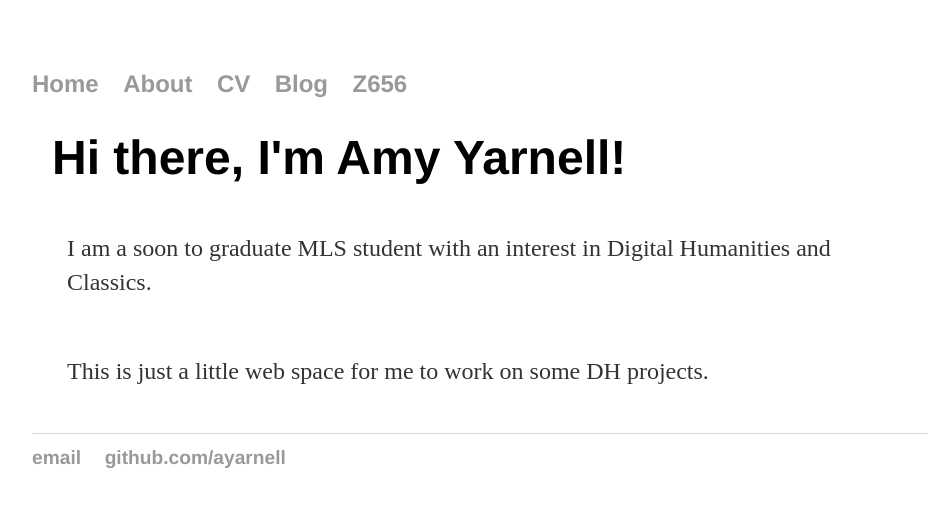
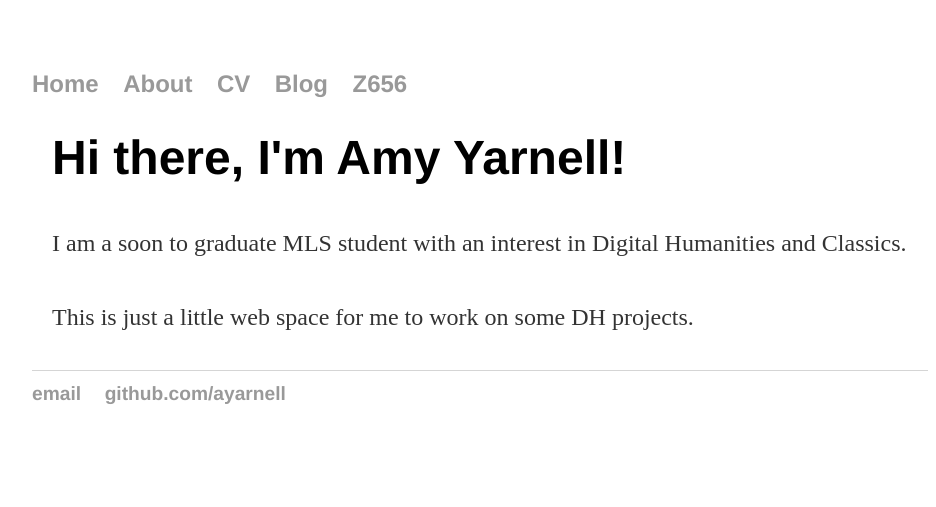
Before and after one commit to ayarnell/ayarnell.github.io, a Jekyll site: the page built from index.html, in a window 1280 px wide. Shown: the top 507 px of the page, without its empty margins (160-1096 px from the left). Built offline with Jekyll 4.4.1, drawn with Linux system fonts in a browser that asks for light colours.

Commit message:
Update main.css

```diff
--- a/css/main.css
+++ b/css/main.css
@@ -47,7 +47,8 @@ p {
     font-size: 1.5em;
     line-height: 1.4em;
     color: #333;
-    padding: 15px;
+    padding-top: 10px;
+    padding-bottom: 5px;
     margin-top: 25px;
 }
 
```
